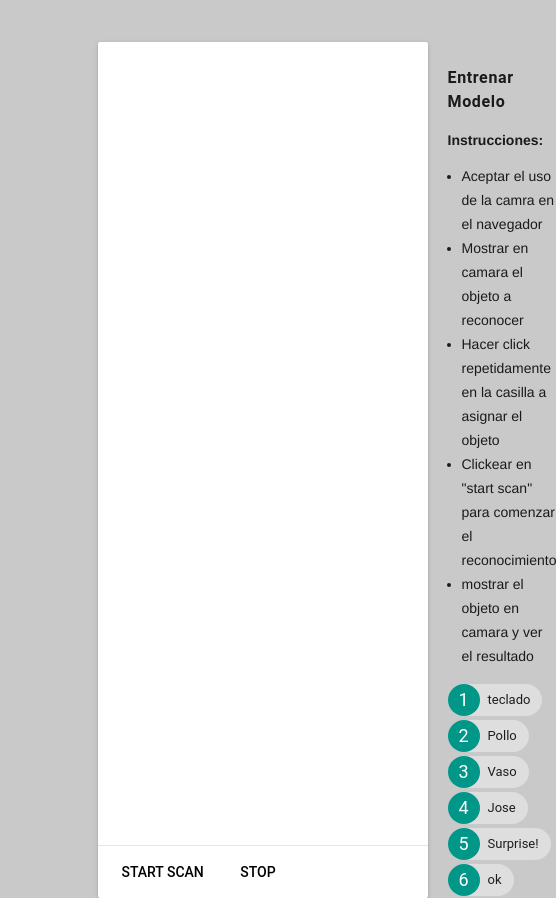
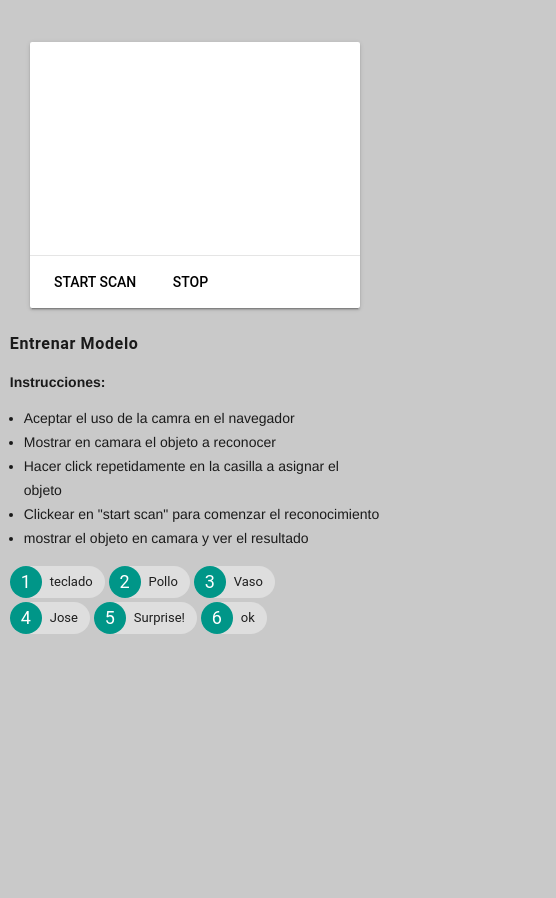
Before and after one commit to j-avila/self-learning-AI-tensorflow-, a website: page public/clasificacion-de-imagenes/index.html in a window 390 px wide. Shown: the whole page, 556 px wide, since content can reach past the window. Drawn offline with nearby package versions, Linux system fonts and the light colour scheme; a script that the page names is missing.

Commit message:
styles changes

```diff
--- a/public/clasificacion-de-imagenes/index.html
+++ b/public/clasificacion-de-imagenes/index.html
@@ -38,6 +38,16 @@
 
     .chips-holder {
       max-width: 90%;
+    }
+
+    @media screen and (max-width: 415px) {
+      .app {
+        display: flex;
+        flex-direction: column;
+        max-width: 95vw;
+        align-items: center;
+        justify-content: center;
+      }
     }
   </style>
 </head>
```
